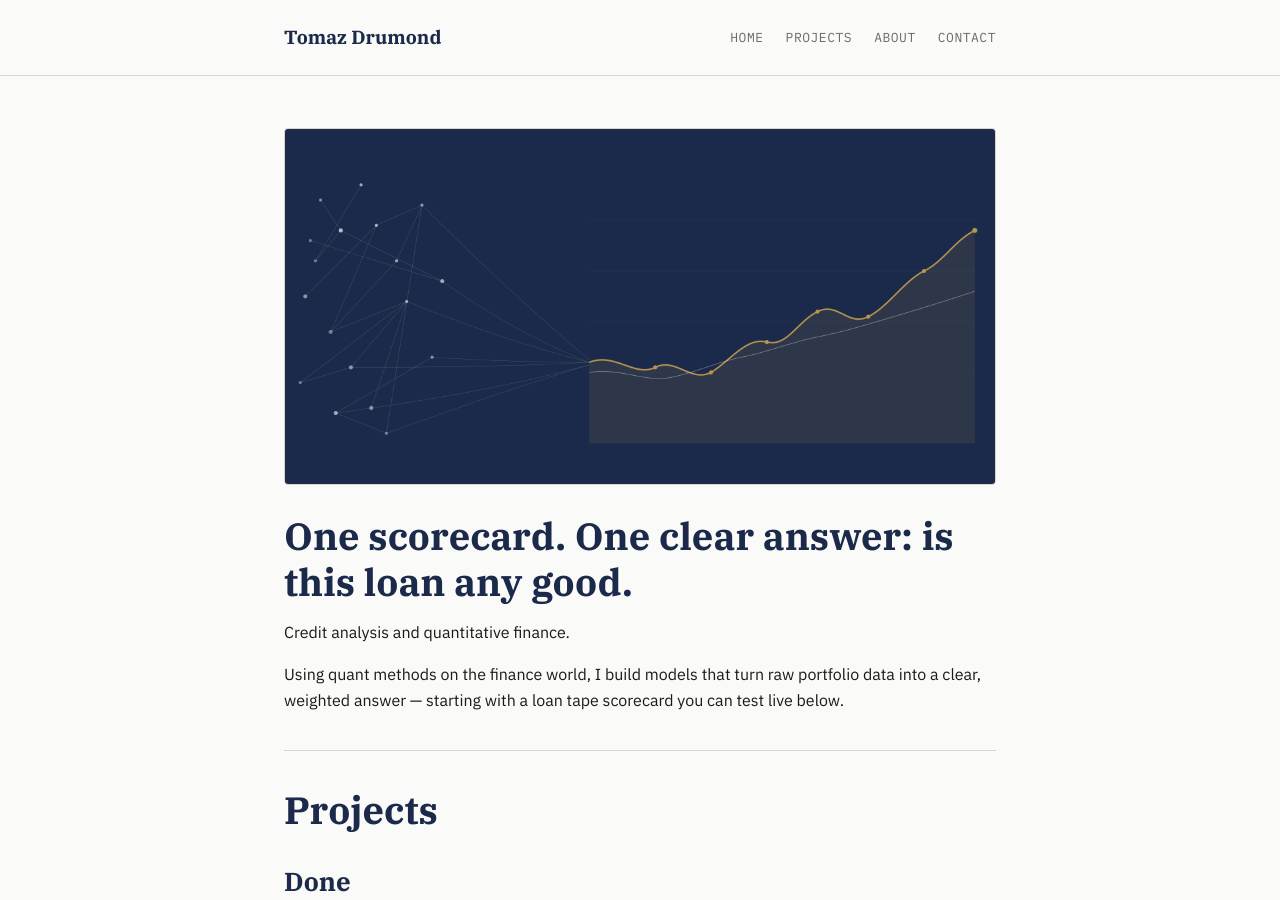
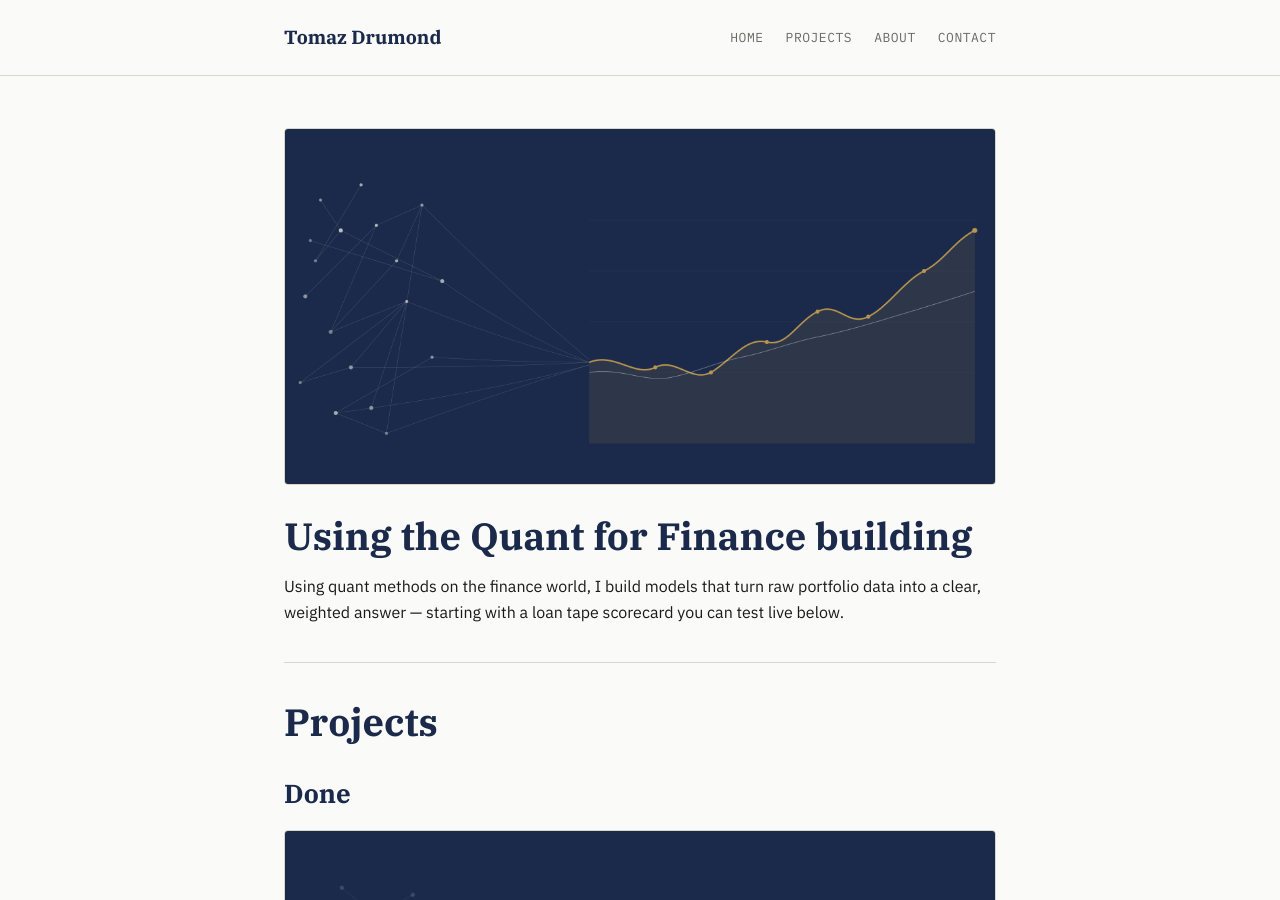
Before and after one commit to TomazDrumond/TomazDrumond.github.io, a Jekyll site: the page built from index.md, in a window 1280 px wide and 900 px high. Built offline with Jekyll 4.4.1, drawn with Linux system fonts in a browser that asks for light colours.

Commit message:
Update index.md

```diff
--- a/index.md
+++ b/index.md
@@ -4,8 +4,7 @@ title: Home
 ---
 <section id="home" markdown="1">
 ![Hero](/asset/images/hero_variant_F.png)
-# One scorecard. One clear answer: is this loan any good.
-Credit analysis and quantitative finance.
+# Using the Quant for Finance building
 
 Using quant methods on the finance world, I build models that turn raw portfolio data into a clear, weighted answer — starting with a loan tape scorecard you can test live below.
 </section>
```
